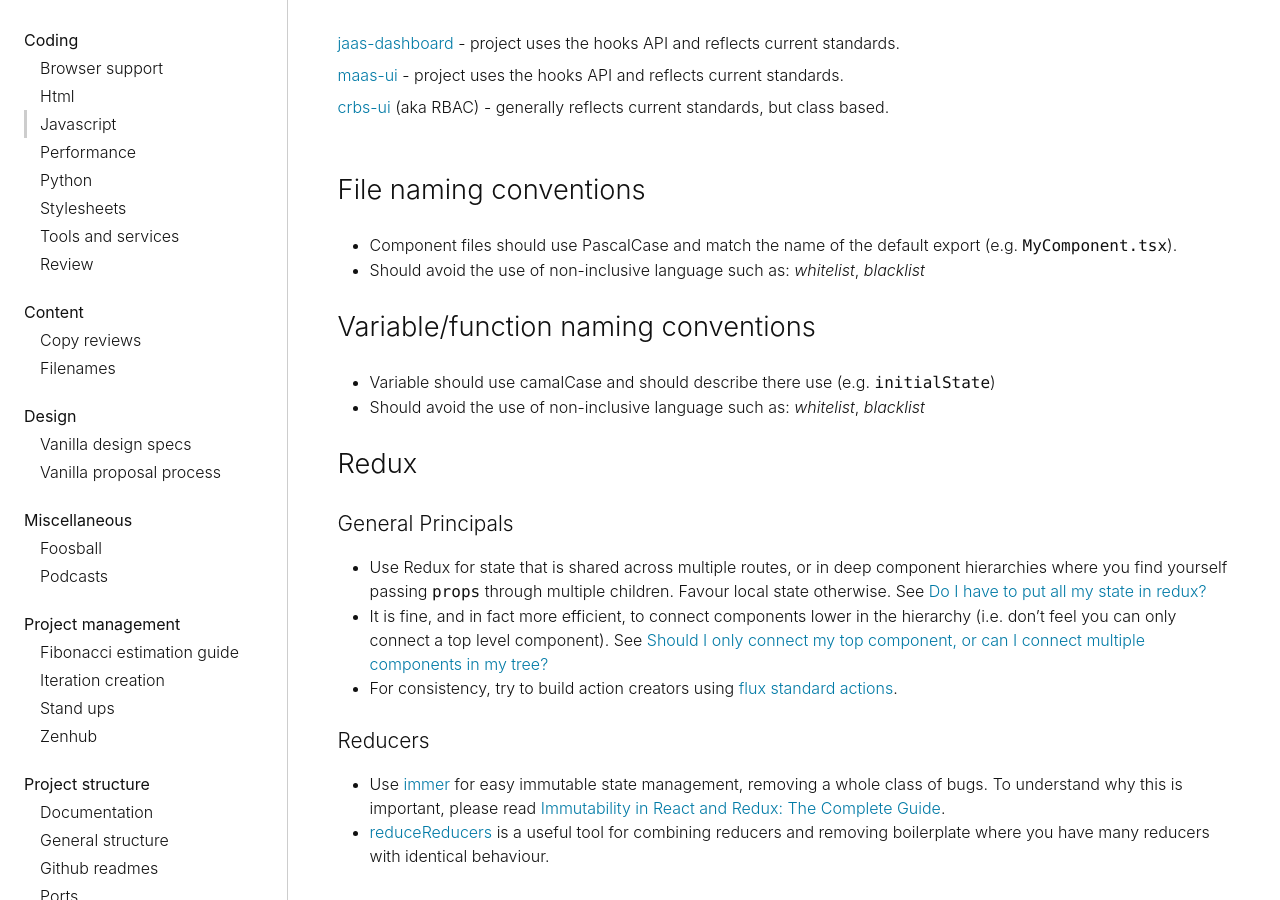
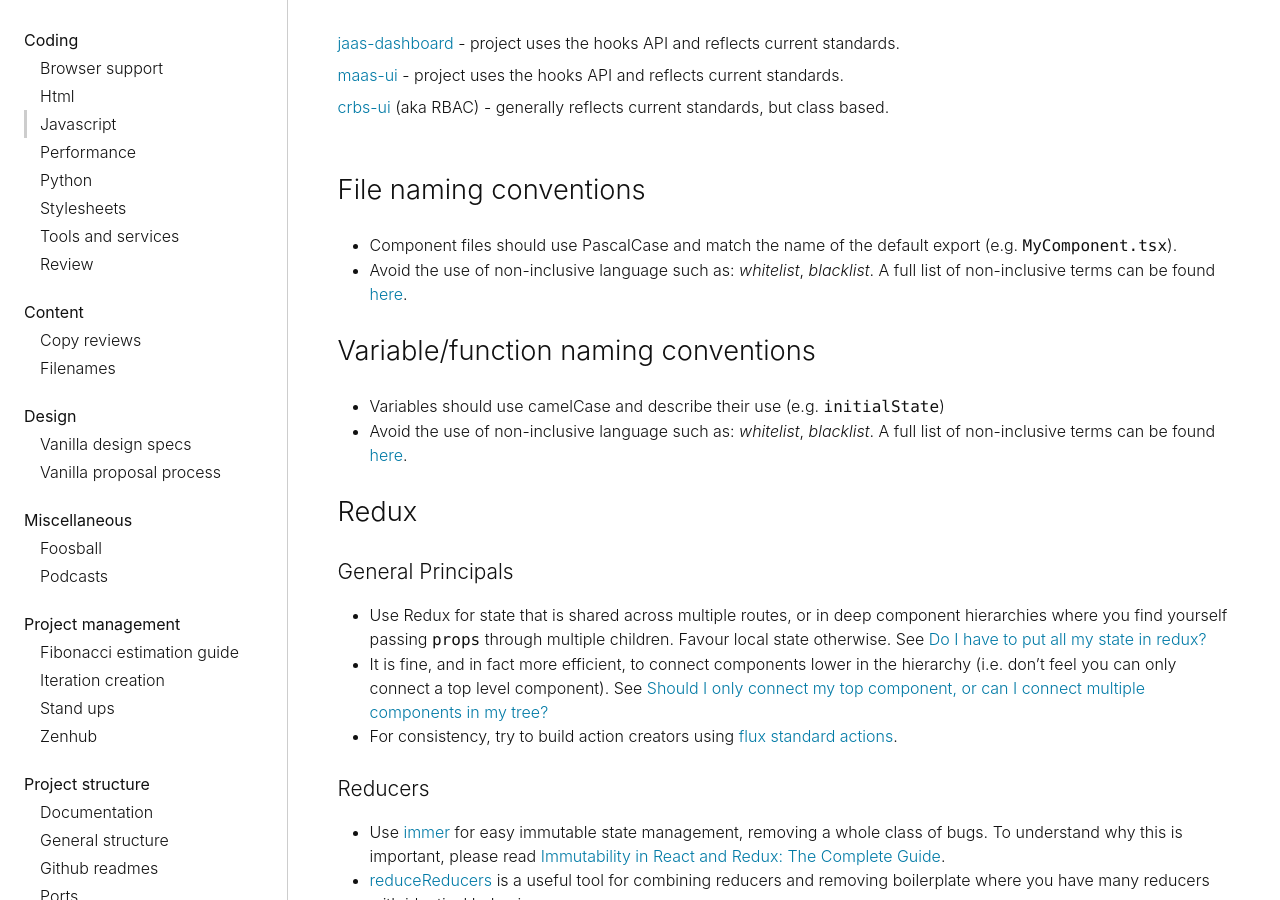
Before and after one commit to canonical-web-and-design/practices, a Jekyll site: the page built from coding/javascript.md, in a window 1280 px wide and 900 px high, scrolled down 7838 px. Built offline with Jekyll 4.4.1, drawn with Linux system fonts in a browser that asks for light colours; some web fonts are replaced.

Commit message:
Update as per suggestions

```diff
--- a/coding/javascript.md
+++ b/coding/javascript.md
@@ -279,12 +279,12 @@ For hooks based projects, we recommend the following:
 ### File naming conventions
 
 - Component files should use PascalCase and match the name of the default export (e.g. `MyComponent.tsx`).
-- Should avoid the use of non-inclusive language such as: _whitelist_, _blacklist_
+- Avoid the use of non-inclusive language such as: _whitelist_, _blacklist_.  A full list of non-inclusive terms can be found [here](https://github.com/canonical-web-and-design/Inclusive-naming/blob/main/config.yml).
 
 ### Variable/function naming conventions
 
-- Variable should use camalCase and should describe there use (e.g. `initialState`)
-- Should avoid the use of non-inclusive language such as: _whitelist_, _blacklist_
+- Variables should use camelCase and describe their use (e.g. `initialState`)
+- Avoid the use of non-inclusive language such as: _whitelist_, _blacklist_. A full list of non-inclusive terms can be found [here](https://github.com/canonical-web-and-design/Inclusive-naming/blob/main/config.yml).
 
 ### Redux
 
```
Also changed, not shown: content/copy-reviews.md (+1 -1 lines).
